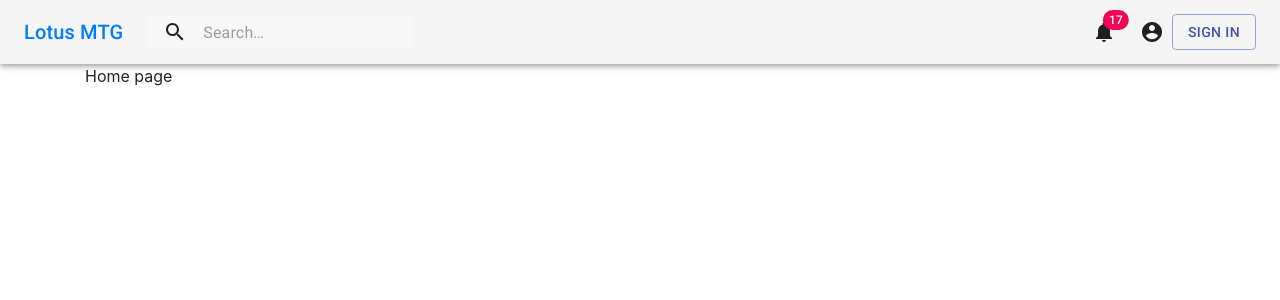
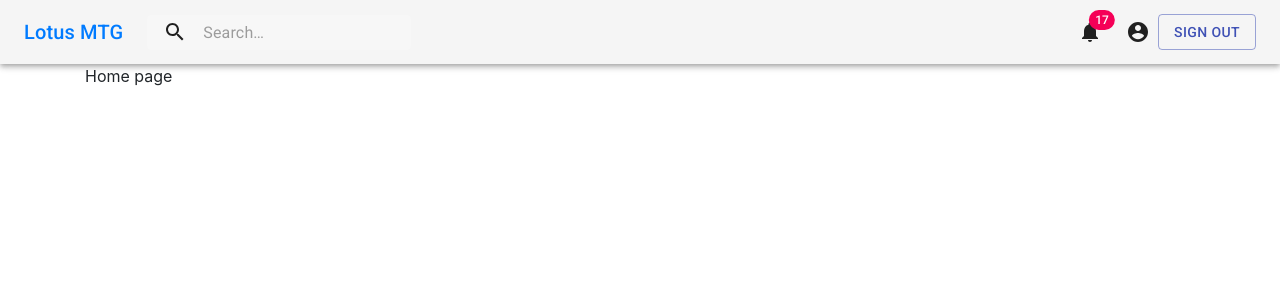
Before and after one commit to byrneg7/lotus_mtg_mern, a React (Create React App) app in the folder client/: page / in a window 1280 px wide. Shown: the top 300 px of the page. Built offline with nearby package versions, Linux system fonts and the light colour scheme; no server answers.

Commit message:
added auth redux. Dynamic rendering of signin signout buttons

```diff
--- a/client/src/actions/index.js
+++ b/client/src/actions/index.js
@@ -0,0 +1,7 @@
+import axios from 'axios';
+import { FETCH_USER } from './types';
+
+export const fetchUser = () => async dispatch => {
+  const res = await axios.get('/api/current_user');
+  dispatch({type: FETCH_USER, payload: res.data});
+};
--- a/client/src/actions/types.js
+++ b/client/src/actions/types.js
@@ -1 +1,2 @@
 export const TEST = 'test';
+export const FETCH_USER = 'fetch_user';
--- a/client/src/components/App.js
+++ b/client/src/components/App.js
@@ -1,8 +1,16 @@
 import React from 'react';
+import { connect } from 'react-redux';
+import * as actions from '../actions';
+
 import Routes from "./Routes";
 import Index from './navbar/Index'
 
-const App = () => {
+class App extends React.Component{
+  componentDidMount() {
+    this.props.fetchUser();
+  }
+
+  render(){
     return (
       <>
         <Index />
@@ -11,6 +19,7 @@ const App = () => {
         </div>
       </>
     )
+  }
 };
 
-export default App;
+export default connect(null, actions)(App);
--- a/client/src/components/navbar/DesktopNav.js
+++ b/client/src/components/navbar/DesktopNav.js
@@ -13,6 +13,7 @@ import SearchIcon from '@material-ui/icons/Search';
 import AccountCircle from '@material-ui/icons/AccountCircle';
 import NotificationsIcon from '@material-ui/icons/Notifications';
 import { Link } from "react-router-dom";
+import { connect } from 'react-redux';
 
 const useStyles = makeStyles(theme => ({
   grow: {
@@ -58,7 +59,7 @@ const useStyles = makeStyles(theme => ({
   },
 }));
 
-export default function PrimarySearchAppBar() {
+const DesktopNav = ({auth}) => {
   const classes = useStyles();
   const [anchorEl, setAnchorEl] = React.useState(null);
 
@@ -87,6 +88,22 @@ export default function PrimarySearchAppBar() {
       <MenuItem onClick={handleMenuClose}>My account</MenuItem>
     </Menu>
   );
+
+  const renderButtons = () => {
+    if (auth) {
+      return (
+        <Button className="ml-2" variant="outlined" href="/api/logout" color="primary">
+          Sign Out
+        </Button>
+      )
+    } else {
+      return (
+        <Button className="ml-2" variant="outlined" href="/auth/google" color="primary">
+          Sign In
+        </Button>
+      )
+    }
+  };
 
   return (
     <div className={classes.grow}>
@@ -127,13 +144,17 @@ export default function PrimarySearchAppBar() {
             >
               <AccountCircle/>
             </IconButton>
-            <Button className="ml-2" variant="outlined" href="http://localhost:9000/auth/google" color="primary" >
-              Sign In
-            </Button>
+            {renderButtons()}
           </div>
         </Toolbar>
       </AppBar>
       {renderMenu}
     </div>
   );
-}
+};
+
+const mapStateToProps = state => {
+  return {auth: state.auth}
+};
+
+export default connect(mapStateToProps, null)(DesktopNav)
--- a/client/src/components/navbar/MobileNav.js
+++ b/client/src/components/navbar/MobileNav.js
@@ -11,7 +11,7 @@ const MobileNav = () => {
       <Navbar.Toggle aria-controls="basic-navbar-nav" />
       <Navbar.Collapse id="basic-navbar-nav">
         <Nav className="mr-auto">
-          <Nav.Link href="http://localhost:9000/auth/google">Sign In</Nav.Link>
+          <Nav.Link href="/auth/google">Sign In</Nav.Link>
           <NavDropdown title="Dropdown" id="basic-nav-dropdown">
             <NavDropdown.Item href="#action/3.1">Profile</NavDropdown.Item>
             <NavDropdown.Item href="#action/3.2">Account</NavDropdown.Item>
--- /dev/null
+++ b/client/src/reducers/authReducer.js
@@ -0,0 +1,10 @@
+import { FETCH_USER } from '../actions/types';
+
+export default function (state = {}, action) {
+  switch (action.type) {
+    case FETCH_USER:
+      return action.payload || false;
+    default:
+      return state;
+  }
+}
--- a/client/src/reducers/index.js
+++ b/client/src/reducers/index.js
@@ -1,10 +1,10 @@
 import { combineReducers } from 'redux';
 import { reducer as formReducer } from 'redux-form'
 
-import testReducer from './testReducer'
+import authReducer from "./authReducer";
 
 
 export default combineReducers({
-    test: testReducer,
+    auth: authReducer,
     form: formReducer
 })
--- a/package.json
+++ b/package.json
@@ -21,6 +21,7 @@
     "concurrently": "^4.1.1",
     "cookie-session": "^1.4.0",
     "express": "^4.17.1",
+    "http-proxy-middleware": "^0.20.0",
     "mongodb": "^3.5.2",
     "mongoose": "^5.8.9",
     "node-sass": "^4.13.1",
```
Also changed, not shown: client/src/setupProxy.js (+6 -2 lines), 2 other files (tests, documents, lock files or other folders). Lines whose indentation alone changed are shown as unchanged.
